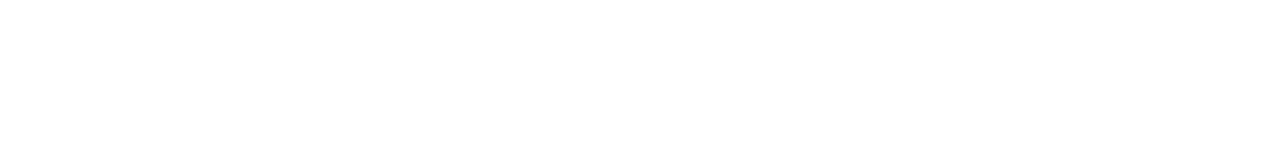
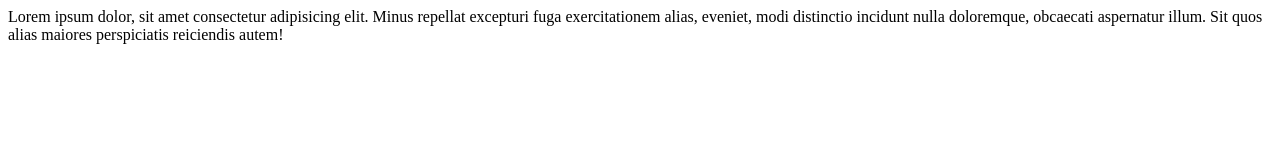
Before and after one commit to MatteoFrosini/ProvaGit, a plain HTML site: page index.html in a window 1280 px wide. Drawn offline with Linux system fonts and the light colour scheme.

Commit message:
Aggiunta lore

```diff
--- a/index.html
+++ b/index.html
@@ -1,12 +1,17 @@
 <!DOCTYPE html>
 <html lang="en">
+
 <head>
     <meta charset="UTF-8">
     <meta http-equiv="X-UA-Compatible" content="IE=edge">
     <meta name="viewport" content="width=device-width, initial-scale=1.0">
     <title> Prova GIT e GITHUB</title>
 </head>
+
 <body>
+    Lorem ipsum dolor, sit amet consectetur adipisicing elit. Minus repellat excepturi fuga exercitationem alias,
+    eveniet, modi distinctio incidunt nulla doloremque, obcaecati aspernatur illum. Sit quos alias maiores perspiciatis
+    reiciendis autem!
+</body>
 
-</body>
 </html>
```
